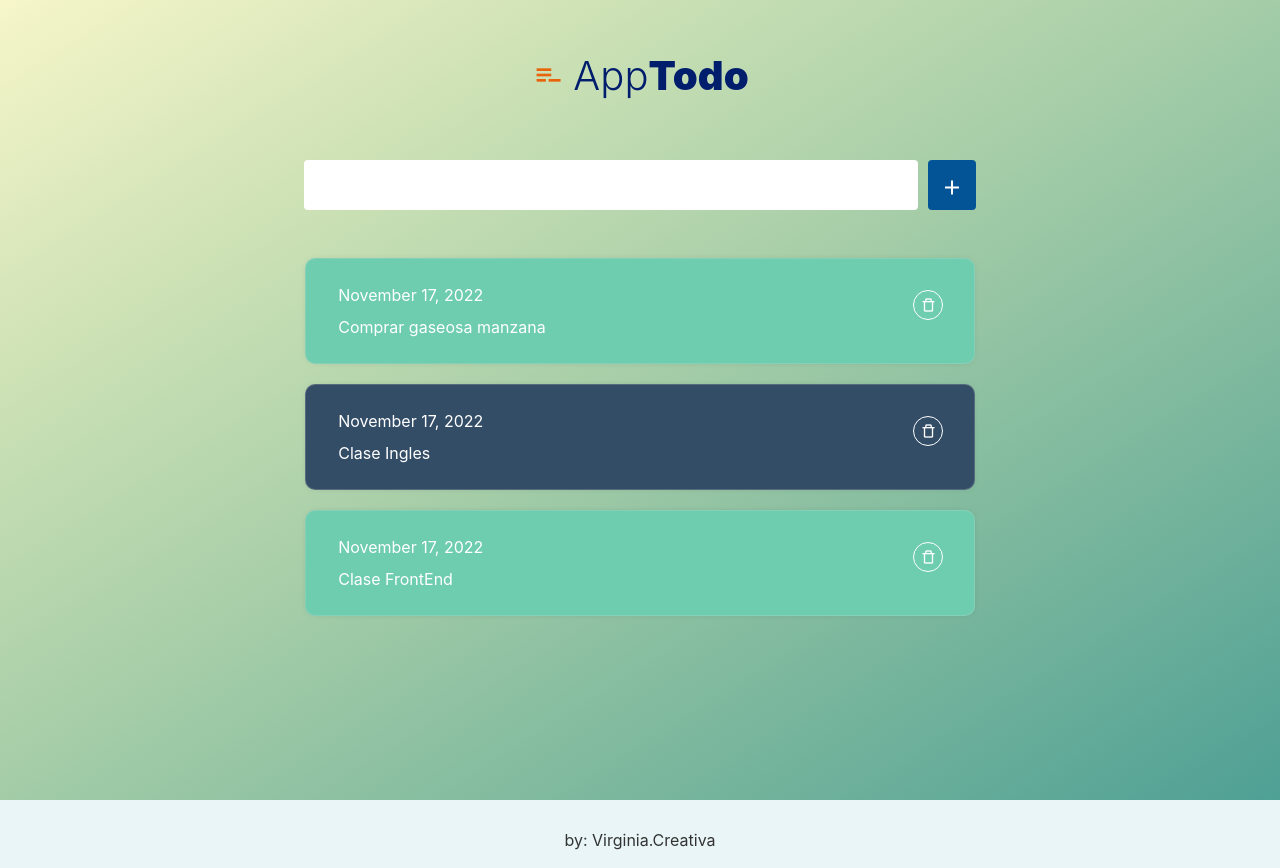
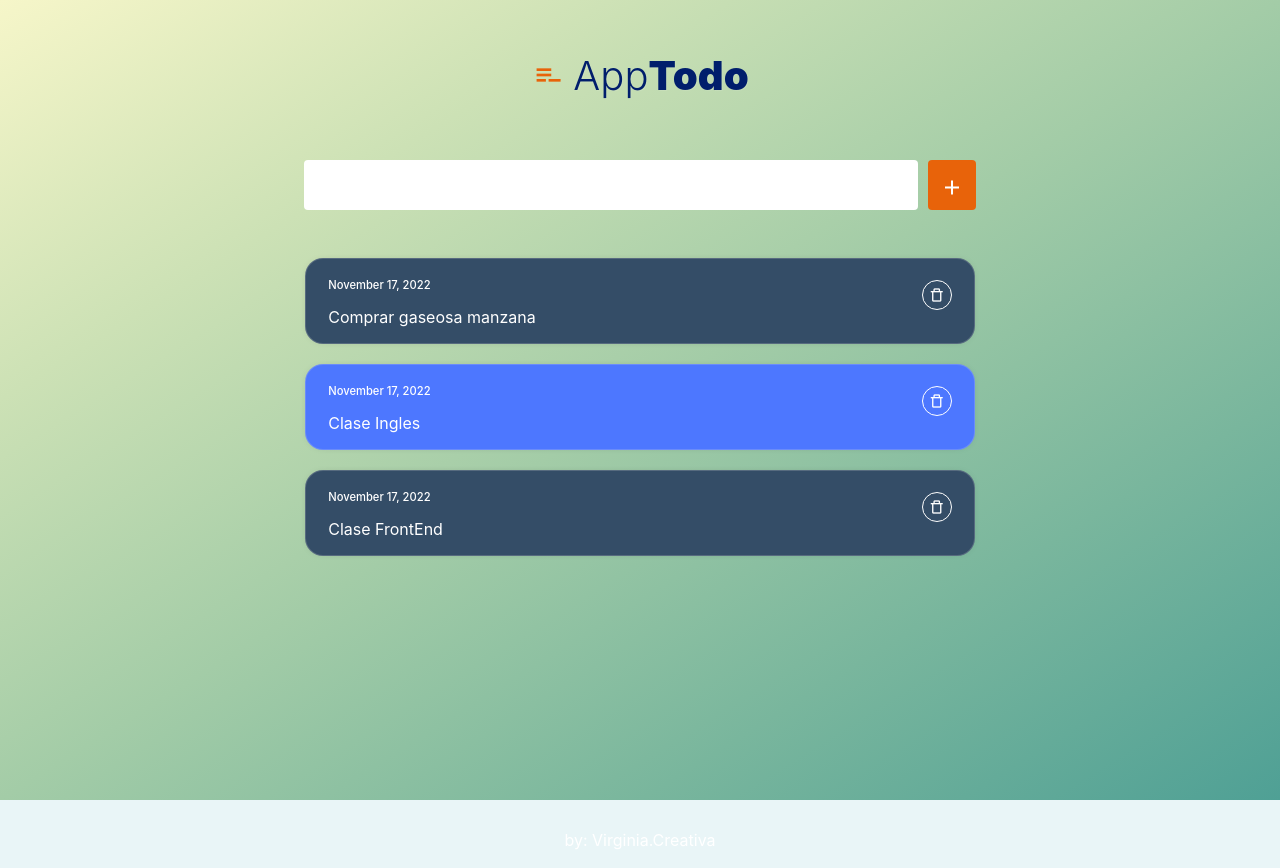
Before and after one commit to VirginiaCreativa/TodoApp, a React (Vite) app: page / in a window 1280 px wide. Built offline with nearby package versions, Linux system fonts and the light colour scheme.

Commit message:
Fix: ItemCard part 1

```diff
--- a/src/components/atoms/ButtonAdd.jsx
+++ b/src/components/atoms/ButtonAdd.jsx
@@ -8,7 +8,7 @@ const Button = styled.button`
   border-radius: 4px;
   border: 0;
   padding: 1px 12px;
-  background-color: ${variable.blue_1};
+  background-color: ${variable.organe};
   &:hover {
     background-color: ${variable.blue_2};
   }
--- /dev/null
+++ b/src/components/atoms/TextItem.jsx
@@ -0,0 +1,14 @@
+import styled from 'styled-components';
+
+const BoxText = styled.p`
+  display: flex;
+  align-items: center;
+  font-size: 1rem;
+  color: #fff;
+  margin-bottom: 0;
+  height: 32px;
+`;
+
+const TextItem = ({ text }) => <BoxText>{text}</BoxText>;
+
+export default TextItem;
--- a/src/components/atoms/Time.jsx
+++ b/src/components/atoms/Time.jsx
@@ -5,21 +5,16 @@ import styled from 'styled-components';
 
 moment.locale('es');
 
-const BoxTime = styled.div`
-  p {
-    font-size: 0.7rem;
-    margin-bottom: 10px;
-    height: 0;
-  }
+const BoxTime = styled.p`
+  font-weight: 500;
+  font-size: 0.7rem !important;
+  margin-bottom: 6px;
+  height: 0;
 `;
 
 const Time = () => {
   const date = moment().format('LL');
-  return (
-    <BoxTime>
-      <p>{date}</p>
-    </BoxTime>
-  );
+  return <BoxTime>{date}</BoxTime>;
 };
 
 export default Time;
--- a/src/components/molecules/TodoItem.jsx
+++ b/src/components/molecules/TodoItem.jsx
@@ -1,27 +1,28 @@
-import React from 'react';
 import styled from 'styled-components';
 
 import variable from '../../styles/variable';
 import Button from '../atoms/ButtonRemove';
+import TextItem from '../atoms/TextItem';
 import Time from '../atoms/Time';
 
 const Item = styled.div`
   display: flex;
   justify-content: space-between;
   align-items: center;
-  padding: 20px;
-  border-radius: 10px;
+  padding: 10px;
+  border-radius: 18px;
   border: 1px solid rgba(225, 225, 225, 0.2);
   margin-bottom: 20px;
   box-shadow: 0px 0px 10px -6px rgba(0, 0, 0, 0.4);
   width: 60%;
   margin: 0 auto 20px;
   &:nth-child(1n) {
+    background-color: ${variable.item_5};
+  }
+  &:nth-child(2n) {
     background-color: ${variable.item_1};
   }
-  &:nth-child(2n) {
-    background-color: ${variable.item_2};
-  }
+
   p {
     display: flex;
     align-items: center;
@@ -37,7 +38,7 @@ const ItemTodo = ({ text }) => (
       <div className="row">
         <div className="col-11">
           <Time />
-          <p>{text || 'No tiene'}</p>
+          <TextItem text={text || 'No tiene'} />
         </div>
         <div className="col-1">
           <Button />
--- a/src/layouts/footer/Footer.jsx
+++ b/src/layouts/footer/Footer.jsx
@@ -6,6 +6,7 @@ const BoxFooter = styled.footer`
     justify-content: center;
     align-items: center;
     font-size: 1rem;
+    color: #fff;
   }
 `;
 const Footer = () => (
--- a/src/styles/variable.js
+++ b/src/styles/variable.js
@@ -11,7 +11,11 @@ const color = {
   grey_4: '#393E46',
   text: '#393E46',
   item_1: '#344D67',
-  item_2: '#6ECCAF'
+  item_2: '#6ECCAF',
+  item_3: '#10A19D',
+  item_4: '#540375',
+  item_5: '#4D77FF',
+  item_6: '#4B56D2',
 };
 
 export default color;
```
Also changed, not shown: src/components/atoms/Tag.jsx (added).
